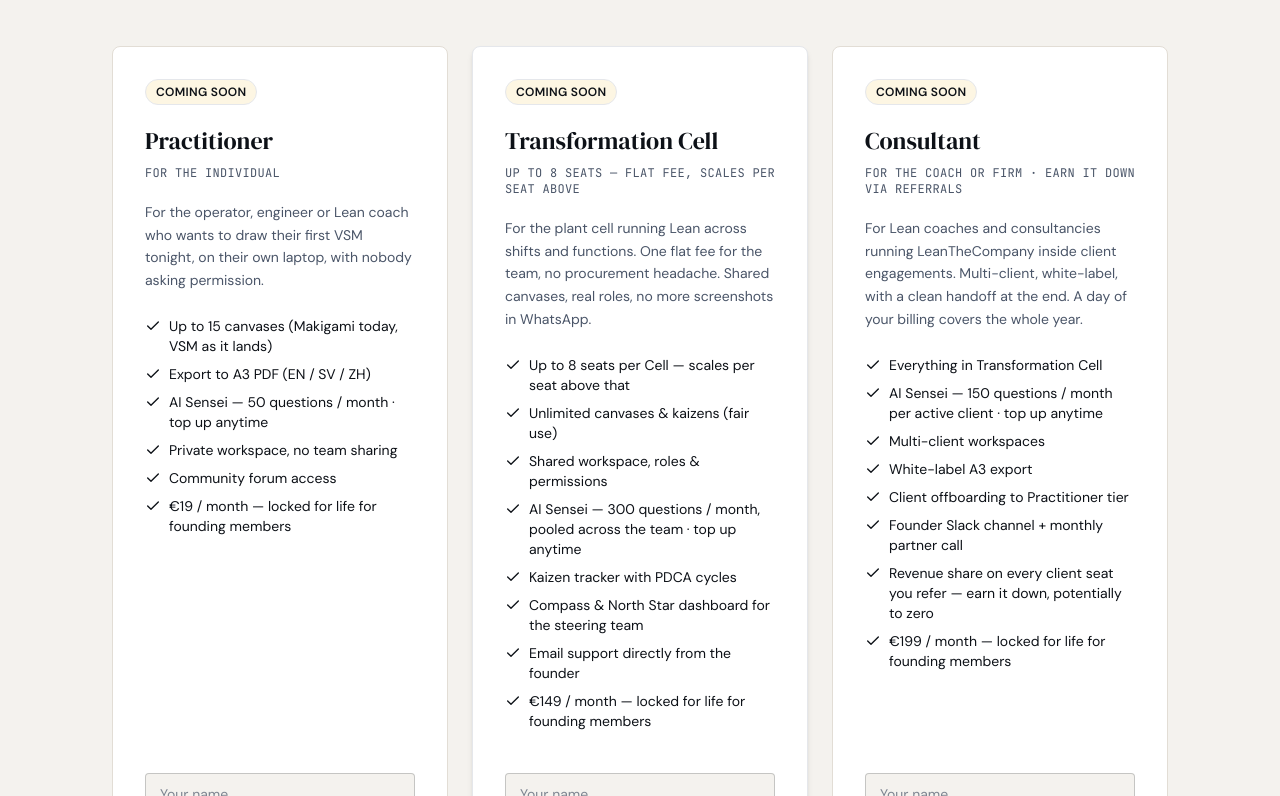
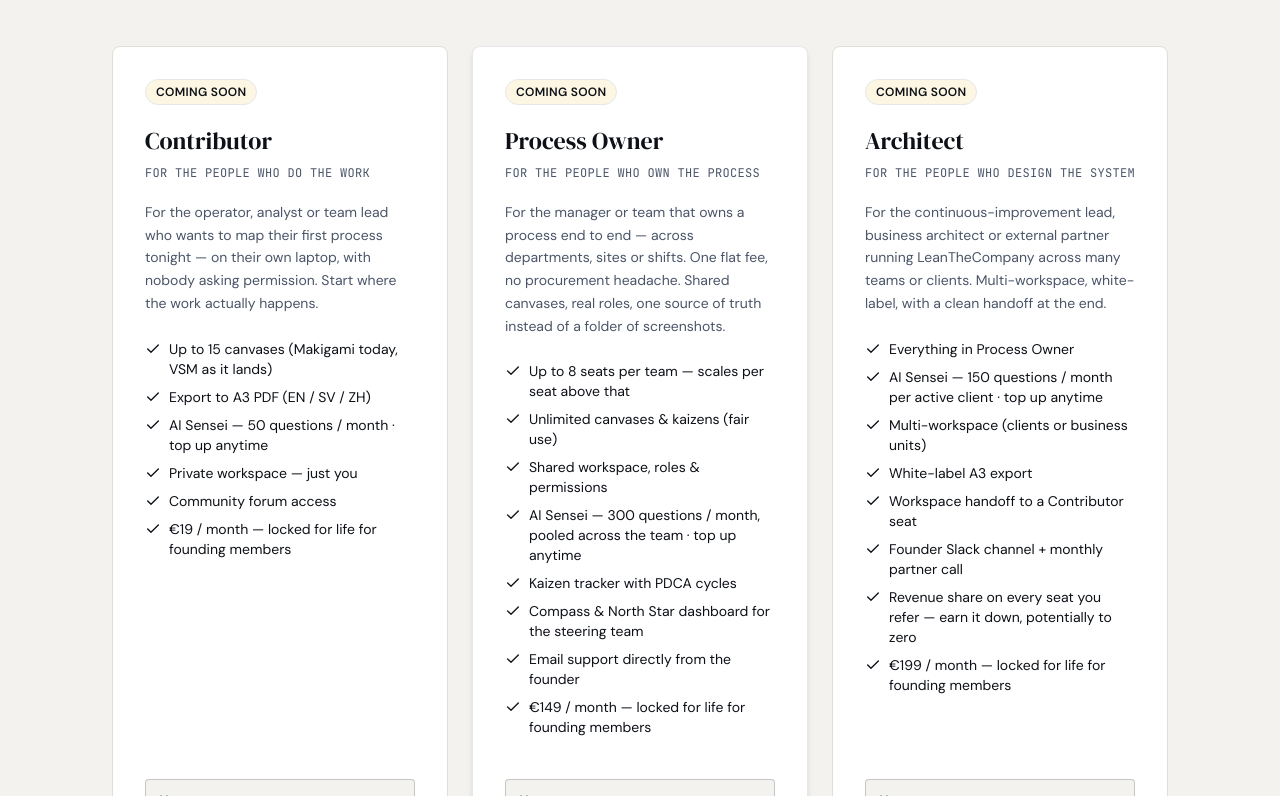
Before and after one commit to gostaallan/leanthecompany-web, a Next.js app: page /en in a window 1280 px wide. Shown: the part 6524-7320 px from the top of the page. Built offline with nearby package versions, Linux system fonts and the light colour scheme.

Commit message:
pricing: rename tiers to Contributor / Process Owner / Architect; generalise copy; drop 'a day of billing' line

```diff
--- a/src/components/marketing/Pricing.tsx
+++ b/src/components/marketing/Pricing.tsx
@@ -7,9 +7,9 @@ import { cn } from '@/lib/utils'
 import { useState, type FormEvent } from 'react'
 
 const TIERS = [
-  { key: 'practitioner', highlight: false },
-  { key: 'cell',         highlight: true  },
-  { key: 'consultant',   highlight: false },
+  { key: 'contributor',  highlight: false },
+  { key: 'processOwner', highlight: true  },
+  { key: 'architect',    highlight: false },
 ] as const
 
 export function Pricing() {
--- a/src/locales/en.json
+++ b/src/locales/en.json
@@ -198,27 +198,27 @@
       "spots": "100 founding seats"
     },
     "tiers": {
-      "practitioner": {
-        "title": "Practitioner",
-        "audience": "For the individual",
-        "desc": "For the operator, engineer or Lean coach who wants to draw their first VSM tonight, on their own laptop, with nobody asking permission.",
-        "cta": "Reserve a Practitioner seat",
+      "contributor": {
+        "title": "Contributor",
+        "audience": "For the people who do the work",
+        "desc": "For the operator, analyst or team lead who wants to map their first process tonight — on their own laptop, with nobody asking permission. Start where the work actually happens.",
+        "cta": "Reserve a Contributor seat",
         "features": [
           "Up to 15 canvases (Makigami today, VSM as it lands)",
           "Export to A3 PDF (EN / SV / ZH)",
           "AI Sensei — 50 questions / month · top up anytime",
-          "Private workspace, no team sharing",
+          "Private workspace — just you",
           "Community forum access",
           "€19 / month — locked for life for founding members"
         ]
       },
-      "cell": {
-        "title": "Transformation Cell",
-        "audience": "Up to 8 seats — flat fee, scales per seat above",
-        "desc": "For the plant cell running Lean across shifts and functions. One flat fee for the team, no procurement headache. Shared canvases, real roles, no more screenshots in WhatsApp.",
-        "cta": "Reserve a Cell seat",
+      "processOwner": {
+        "title": "Process Owner",
+        "audience": "For the people who own the process",
+        "desc": "For the manager or team that owns a process end to end — across departments, sites or shifts. One flat fee, no procurement headache. Shared canvases, real roles, one source of truth instead of a folder of screenshots.",
+        "cta": "Reserve a Process Owner seat",
         "features": [
-          "Up to 8 seats per Cell — scales per seat above that",
+          "Up to 8 seats per team — scales per seat above that",
           "Unlimited canvases & kaizens (fair use)",
           "Shared workspace, roles & permissions",
           "AI Sensei — 300 questions / month, pooled across the team · top up anytime",
@@ -228,19 +228,19 @@
           "€149 / month — locked for life for founding members"
         ]
       },
-      "consultant": {
-        "title": "Consultant",
-        "audience": "For the coach or firm · earn it down via referrals",
-        "desc": "For Lean coaches and consultancies running LeanTheCompany inside client engagements. Multi-client, white-label, with a clean handoff at the end. A day of your billing covers the whole year.",
-        "cta": "Reserve a consultant seat",
+      "architect": {
+        "title": "Architect",
+        "audience": "For the people who design the system",
+        "desc": "For the continuous-improvement lead, business architect or external partner running LeanTheCompany across many teams or clients. Multi-workspace, white-label, with a clean handoff at the end.",
+        "cta": "Reserve an Architect seat",
         "features": [
-          "Everything in Transformation Cell",
+          "Everything in Process Owner",
           "AI Sensei — 150 questions / month per active client · top up anytime",
-          "Multi-client workspaces",
+          "Multi-workspace (clients or business units)",
           "White-label A3 export",
-          "Client offboarding to Practitioner tier",
+          "Workspace handoff to a Contributor seat",
           "Founder Slack channel + monthly partner call",
-          "Revenue share on every client seat you refer — earn it down, potentially to zero",
+          "Revenue share on every seat you refer — earn it down, potentially to zero",
           "€199 / month — locked for life for founding members"
         ]
       }
--- a/src/locales/sv.json
+++ b/src/locales/sv.json
@@ -198,27 +198,27 @@
     },
     "meteringNote": "Sensei drivs av riktig AI, så vi mäter den — och du kan fylla på när som helst. Lagring kostar nästan inget, så canvas är inte begränsade på team-planer. Inga överraskningar på fakturan, någonsin.",
     "tiers": {
-      "practitioner": {
-        "title": "Practitioner",
-        "audience": "För dig som individ",
-        "desc": "För operatören, ingenjören eller Lean-coachen som vill rita sin första VSM ikväll, på sin egen laptop, utan att be någon om lov.",
-        "cta": "Reservera en Practitioner-plats",
+      "contributor": {
+        "title": "Contributor",
+        "audience": "För dem som gör jobbet",
+        "desc": "För operatören, analytikern eller teamledaren som vill kartlägga sin första process ikväll — på sin egen laptop, utan att be någon om lov. Börja där arbetet faktiskt sker.",
+        "cta": "Reservera en Contributor-plats",
         "features": [
           "Upp till 15 canvas (Makigami idag, VSM när det landar)",
           "Export till A3-PDF (EN / SV / ZH)",
           "AI-sensei — 50 frågor / månad · fyll på när som helst",
-          "Privat workspace, ingen team-delning",
+          "Privat workspace — bara du",
           "Tillgång till community-forum",
           "€19 / månad — låst för livet för grundarmedlemmar"
         ]
       },
-      "cell": {
-        "title": "Transformationscell",
-        "audience": "Upp till 8 platser — fast pris, skalar per plats över det",
-        "desc": "För transformationscellen som kör Lean över skift och funktioner. Ett fast pris för teamet, ingen inköpsavdelning som behöver blandas in. Delade canvas, riktiga roller, inga fler skärmdumpar i WhatsApp.",
-        "cta": "Boka en cellplats",
+      "processOwner": {
+        "title": "Process Owner",
+        "audience": "För dem som äger processen",
+        "desc": "För chefen eller teamet som äger en process från början till slut — över avdelningar, anläggningar eller skift. Ett fast pris, ingen inköpsavdelning som behöver blandas in. Delade canvas, riktiga roller, en sanningskälla i stället för en mapp med skärmdumpar.",
+        "cta": "Boka en Process Owner-plats",
         "features": [
-          "Upp till 8 platser per cell — skalar per plats över det",
+          "Upp till 8 platser per team — skalar per plats över det",
           "Obegränsat antal canvas & kaizen (fair use)",
           "Delat workspace, roller och behörigheter",
           "AI-sensei — 300 frågor / månad, delat i teamet · fyll på när som helst",
@@ -228,19 +228,19 @@
           "€149 / månad — låst för livet för grundarmedlemmar"
         ]
       },
-      "consultant": {
-        "title": "Consultant",
-        "audience": "För coachen eller byrån · betala ner det via hänvisningar",
-        "desc": "För Lean-coacher och konsultbyråer som kör LeanTheCompany inuti kunduppdrag. Fler kunder, white-label och en ren överlämning i slutet. En dag av din fakturering täcker hela året.",
-        "cta": "Boka en konsultplats",
+      "architect": {
+        "title": "Architect",
+        "audience": "För dem som designar systemet",
+        "desc": "För den ständiga-förbättringsledaren, verksamhetsarkitekten eller externa partnern som kör LeanTheCompany över många team eller kunder. Flera workspaces, white-label och en ren överlämning i slutet.",
+        "cta": "Boka en Architect-plats",
         "features": [
-          "Allt i Transformationscell",
+          "Allt i Process Owner",
           "AI-sensei — 150 frågor / månad per aktiv kund · fyll på när som helst",
-          "Fler-kunds-workspaces",
+          "Flera workspaces (kunder eller affärsenheter)",
           "White-label A3-export",
-          "Kund-offboarding till Practitioner-nivå",
+          "Överlämning av workspace till en Contributor-plats",
           "Grundarens Slack-kanal + månatligt partnersamtal",
-          "Intäktsdelning för varje kundplats du hänvisar — betala ner det, ända till noll",
+          "Intäktsdelning för varje plats du hänvisar — betala ner det, ända till noll",
           "€199 / månad — låst för livet för grundarmedlemmar"
         ]
       }
--- a/src/locales/zh.json
+++ b/src/locales/zh.json
@@ -198,27 +198,27 @@
     },
     "meteringNote": "老师傅由真正的 AI 驱动,所以我们对它计量——你可以随时充值加量。存储几乎不花钱,所以团队套餐的画布不设上限。绝不会有意外账单。",
     "tiers": {
-      "practitioner": {
-        "title": "实践者版",
-        "audience": "面向个人",
-        "desc": "给那位今晚就想在自己笔记本上画出第一张 VSM 的操作工、工程师或精益教练——不用问任何人。",
-        "cta": "预订 Practitioner 席位",
+      "contributor": {
+        "title": "Contributor",
+        "audience": "面向一线做事的人",
+        "desc": "给那位今晚就想在自己笔记本上画出第一张流程图的操作工、分析师或团队负责人——不用问任何人。从工作真正发生的地方开始。",
+        "cta": "预订 Contributor 席位",
         "features": [
           "至多 15 张画布(目前 Makigami,VSM 上线后开放)",
           "导出 A3 PDF(EN / SV / ZH)",
           "AI 老师傅——每月 50 个问题 · 可随时充值加量",
-          "个人工作区,不支持团队共享",
+          "个人工作区——只有你",
           "社区论坛访问权限",
           "每月 €19 —— 创始会员终身锁定"
         ]
       },
-      "cell": {
-        "title": "转型小组版",
-        "audience": "至多 8 个席位 — 固定月费,超出后按席位计费",
-        "desc": "给在班次与职能之间推动 Lean 的转型小组使用。一个固定月费覆盖整个团队,采购流程无需介入。共享画布、真正的角色管理,告别 WhatsApp 里的截图来回。",
-        "cta": "预定一个小组席位",
+      "processOwner": {
+        "title": "Process Owner",
+        "audience": "面向流程的主人",
+        "desc": "给端到端拥有一条流程的经理或团队使用——跨部门、跨厂区或跨班次。一个固定月费,采购流程无需介入。共享画布、真正的角色管理,用唯一的事实来源取代一堆截图。",
+        "cta": "预定一个 Process Owner 席位",
         "features": [
-          "每个小组至多 8 个席位 — 超出后按席位扩展",
+          "每个团队至多 8 个席位 — 超出后按席位扩展",
           "画布与改善无限(合理使用)",
           "共享工作区,角色与权限",
           "AI 老师傅——每月 300 个问题,团队共享 · 可随时充值加量",
@@ -228,19 +228,19 @@
           "每月 €149 —— 创始会员终身锁定"
         ]
       },
-      "consultant": {
-        "title": "咨询顾问版",
-        "audience": "面向教练或咨询公司 · 通过推荐把费用降下来",
-        "desc": "给在客户项目中使用 LeanTheCompany 的精益教练和咨询公司。多客户、白标、项目结束时干净交接。你一天的咨询费就够付一整年。",
-        "cta": "预定一个顾问席位",
+      "architect": {
+        "title": "Architect",
+        "audience": "面向设计整个体系的人",
+        "desc": "给在许多团队或客户中运行 LeanTheCompany 的持续改进负责人、业务架构师或外部合作伙伴。多工作区、白标、结束时干净交接。",
+        "cta": "预定一个 Architect 席位",
         "features": [
-          "包含转型小组版全部功能",
+          "包含 Process Owner 全部功能",
           "AI 老师傅——每月每个活跃客户 150 个问题 · 可随时充值加量",
-          "多客户工作区",
+          "多工作区(客户或业务单元)",
           "白标 A3 导出",
-          "项目结束后客户可切回实践者版",
+          "可将工作区交接给 Contributor 席位",
           "创始人 Slack 频道 + 每月合作伙伴会议",
-          "每推荐一个客户席位都有收入分成——可一路抵扣,直至归零",
+          "每推荐一个席位都有收入分成——可一路抵扣,直至归零",
           "每月 €199 —— 创始会员终身锁定"
         ]
       }
```
Also changed, not shown: PREVIEW.html (+18 -18 lines).
